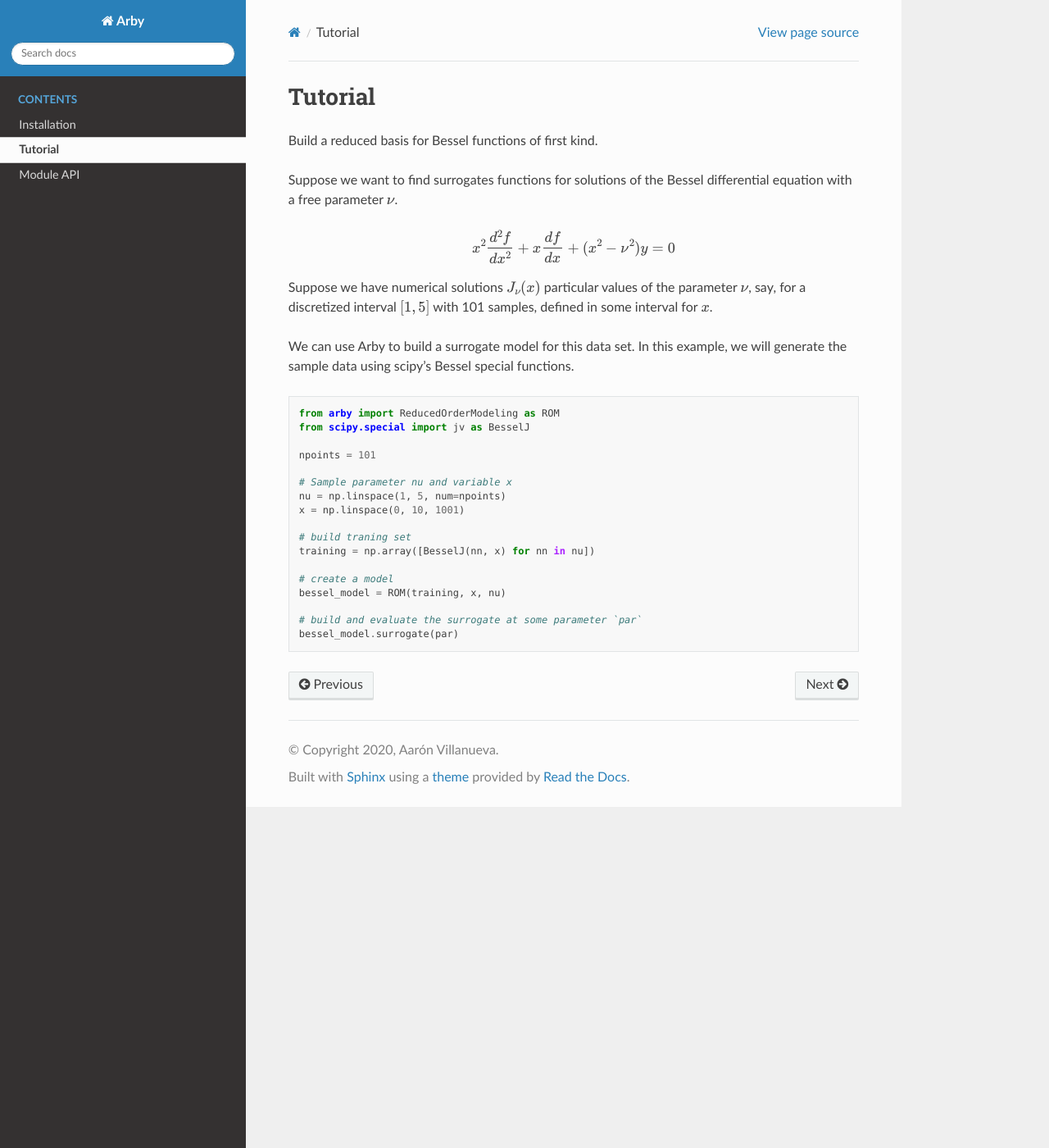
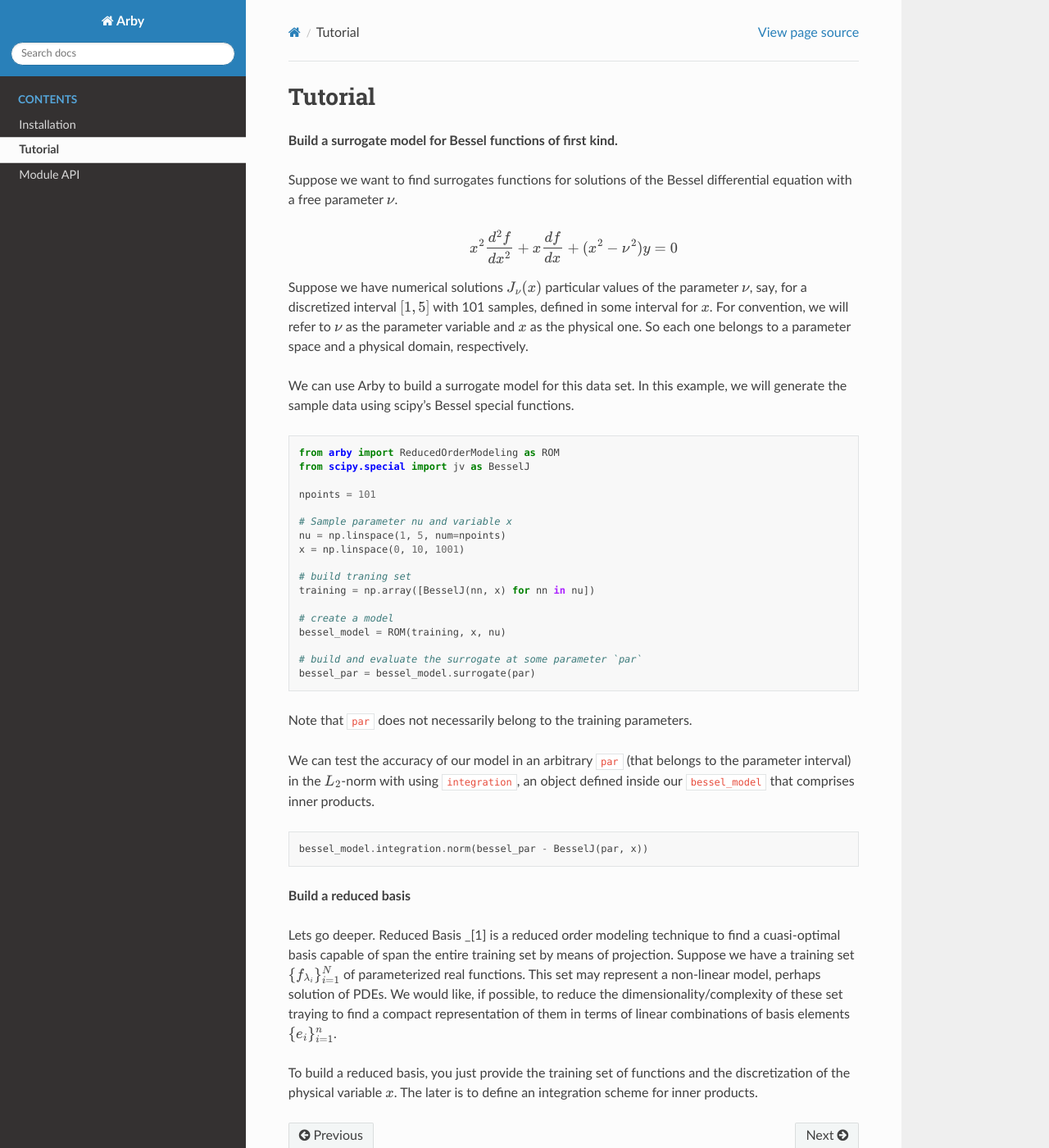
Before and after one commit to aaronuv/arby, a Sphinx documentation site: the page built from docs/source/tutorial.rst, in a window 1280 px wide and 1400 px high. Shown: the whole window at 82% size. Built offline with Sphinx 7.4.7 and the Read the Docs theme 2.0.0, drawn with Linux system fonts in a browser that asks for light colours.

Commit message:
working the docs

```diff
--- a/docs/source/tutorial.rst
+++ b/docs/source/tutorial.rst
@@ -1,7 +1,7 @@
 Tutorial
---------
+========
 
-Build a reduced basis for Bessel functions of first kind.
+**Build a surrogate model for Bessel functions of first kind.**
 
 Suppose we want to find surrogates functions for solutions of the Bessel
 differential equation with a free parameter :math:`\nu`.
@@ -12,7 +12,9 @@ differential equation with a free parameter :math:`\nu`.
 
 Suppose we have numerical solutions :math:`J_{\nu}(x)` particular values of
 the parameter :math:`\nu`, say, for a discretized interval :math:`[1, 5]` with
-101 samples, defined in some interval for :math:`x`.
+101 samples, defined in some interval for :math:`x`. For convention, we will
+refer to :math:`\nu` as the parameter variable and :math:`x` as the physical one.
+So each one belongs to a parameter space and a physical domain, respectively.
 
 We can use Arby to build a surrogate model for this data set. In this example,
 we will generate the sample data using scipy's Bessel special functions.
@@ -35,4 +37,27 @@ we will generate the sample data using scipy's Bessel special functions.
         bessel_model = ROM(training, x, nu)
 
         # build and evaluate the surrogate at some parameter `par`
-        bessel_model.surrogate(par)
+        bessel_par = bessel_model.surrogate(par)
+
+Note that ``par`` does not necessarily belong to the training parameters.
+
+We can test the accuracy of our model in an arbitrary ``par`` (that belongs to the parameter interval)
+in the :math:`L_2`-norm with using ``integration``, an object defined inside our ``bessel_model``
+that comprises inner products.
+
+.. code-block:: python
+
+        bessel_model.integration.norm(bessel_par - BesselJ(par, x))
+
+**Build a reduced basis**
+
+Lets go deeper. Reduced Basis _[1] is a reduced order modeling technique to find a
+cuasi-optimal basis capable of span the entire training set by means of projection.
+Suppose we have a training set :math:`\{f_{\lambda_i}\}_{i=1}^N` of parameterized real
+functions. This set may represent a non-linear model, perhaps solution of PDEs. We would
+like, if possible, to reduce the dimensionality/complexity of these set traying to find a
+compact representation of them in terms of linear combinations of basis elements
+:math:`\{e_i\}_{i=1}^n`.
+
+To build a reduced basis, you just provide the training set of functions and the discretization of
+the physical variable :math:`x`. The later is to define an integration scheme for inner products.
```
Also changed, not shown: README.md (+26 -14 lines), 2 other files.
